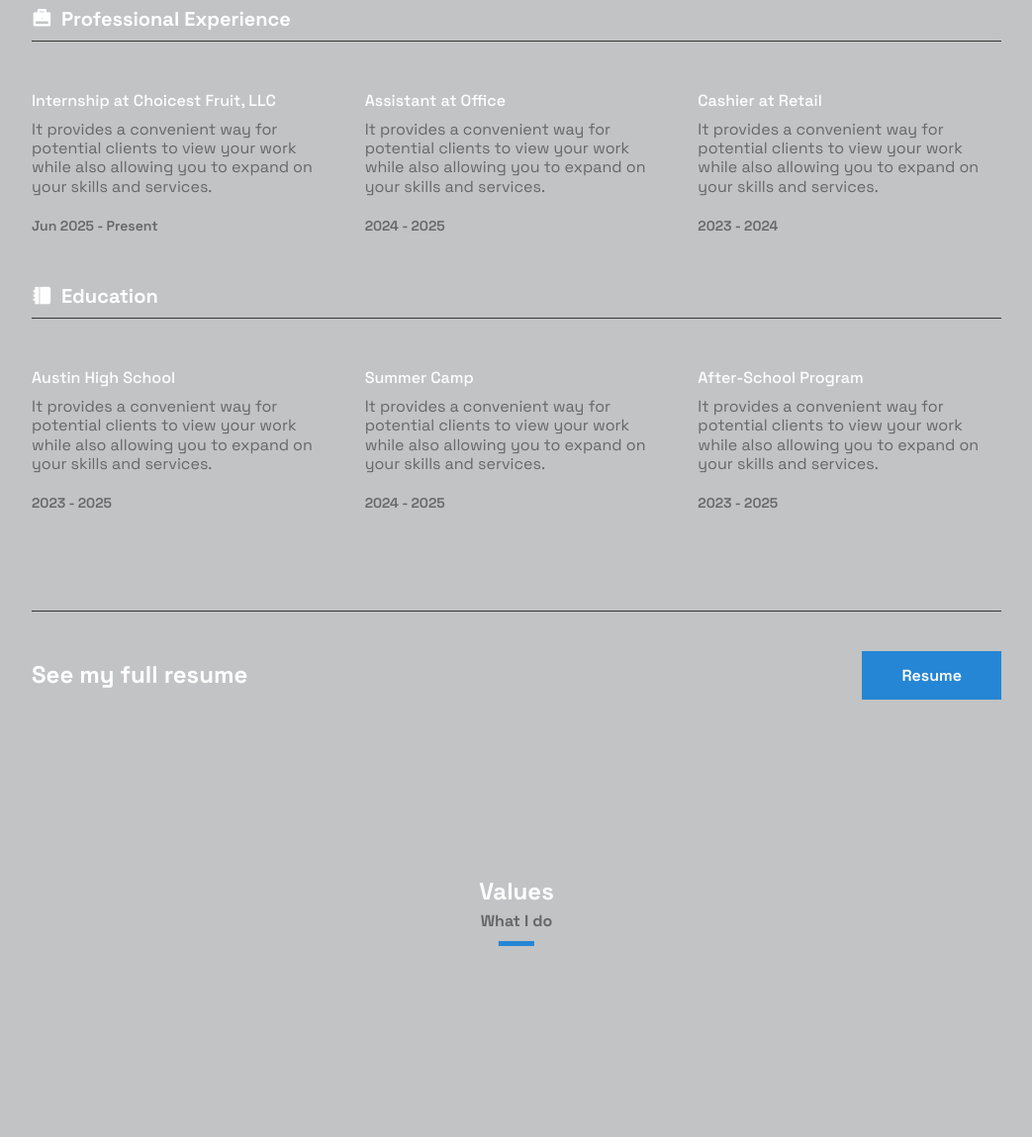
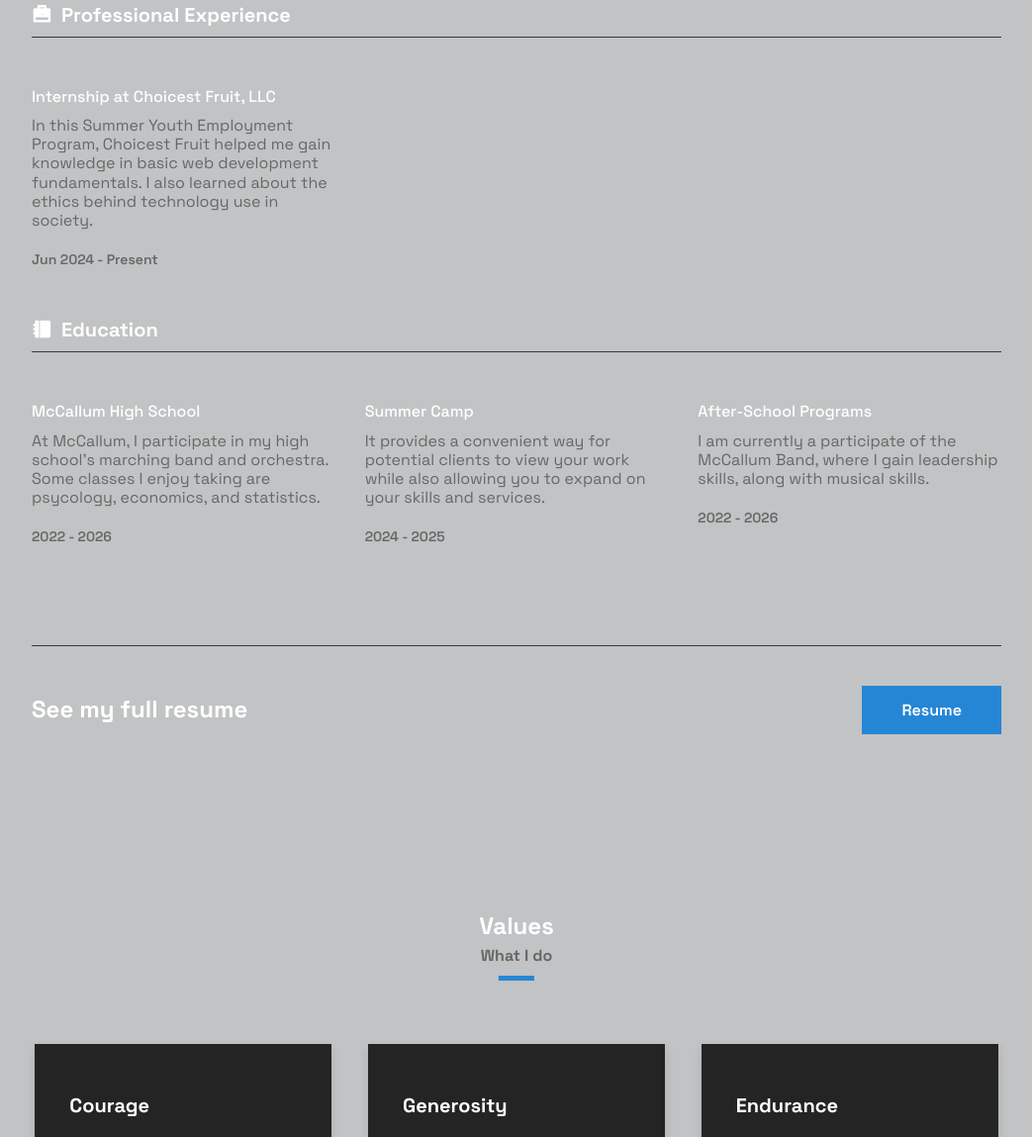
Before and after one commit to KaviRahman/My-portfolio-website, a plain HTML site: page index.html in a window 1280 px wide. Shown: the part 1651-2800 px from the top of the page at 99% size, without its empty margins (118-1161 px from the left). Drawn offline with nearby package versions, Linux system fonts and the light colour scheme.

Commit message:
added text

```diff
--- a/index.html
+++ b/index.html
@@ -63,7 +63,7 @@
             <div class="container">
                 <div class="d-grid hero__wrapper">
                     <div class="hero__content">
-                        <h1 class="hero__title">Hi, I am [Your Name Here].</h1>
+                        <h1 class="hero__title">Hi, I am Kavi Rahman.</h1>
                         <p class="hero__description">An enthusiastic and motivated student Web and Software Developer
                              currently gaining hands-on experience as an intern. I’m passionate about building interactive
                               websites and user-friendly applications while continuously learning modern development tools
@@ -100,10 +100,9 @@
                 <div class="d-grid about__wrapper">
                     <div class="about__content">
                         <h3 class="about__title">I'm a student at McCallum High School.</h3>
-                        <p class="about__description">A portfolio website is a unique way to showcase your work and let
-                            others know about yourself. It’s like an evergreen platform for your projects, case studies,
-                            and information about you. In addition, it’s one of the best ways to express your
-                            personality, experience, and capabilities .</p>
+                        <p class="about__description">At McCallum, I participate in my high school's marching band and orchestra.
+                            Some classes I enjoy taking are psycology, economics, and statistics.
+                            I hope to integrate my knowledge from these classes into the real world and in the workforce. </p>
                         <a href="#" class="btn btn--primary">Know More</a>
                     </div>
                     <div class="skills">
@@ -160,23 +159,21 @@
                         <!--= Experience 1 =-->
                         <div class="qualification__item">
                             <h3 class="qualification__title">Internship at Choicest Fruit, LLC</h3>
-                            <p class="qualification__description"> It provides a convenient way for potential clients to
-                                view your work while also allowing you to expand on your skills and services.</p>
-                            <span class="qualification__date">Jun 2025 - Present</span>
+                            <p class="qualification__description"> In this Summer Youth Employment Program, Choicest Fruit helped me gain knowledge in basic web development fundamentals.
+                                I also learned about the ethics behind technology use in society.</p>
+                            <span class="qualification__date">Jun 2024 - Present</span>
                         </div>
                         <!--= Experience 2 =-->
                         <div class="qualification__item">
-                            <h3 class="qualification__title">Assistant at Office</h3>
-                            <p class="qualification__description"> It provides a convenient way for potential clients to
-                                view your work while also allowing you to expand on your skills and services.</p>
-                            <span class="qualification__date">2024 - 2025</span>
+                            <h3 class="qualification__title"> </h3>
+                            <p class="qualification__description"> </p>
+                            <span class="qualification__date"></span>
                         </div>
                         <!--= Experience 3 =-->
                         <div class="qualification__item">
-                            <h3 class="qualification__title">Cashier at Retail</h3>
-                            <p class="qualification__description"> It provides a convenient way for potential clients to
-                                view your work while also allowing you to expand on your skills and services.</p>
-                            <span class="qualification__date">2023 - 2024</span>
+                            <h3 class="qualification__title"></h3>
+                            <p class="qualification__description"> </p>
+                            <span class="qualification__date"></span>
                         </div>
                     </div>
                 </div>
@@ -190,10 +187,10 @@
                     <div class="d-grid qualification__content">
                         <!--= Education 1 =-->
                         <div class="qualification__item">
-                            <h3 class="qualification__title">Austin High School</h3>
-                            <p class="qualification__description"> It provides a convenient way for potential clients to
-                                view your work while also allowing you to expand on your skills and services.</p>
-                            <span class="qualification__date">2023 - 2025</span>
+                            <h3 class="qualification__title">McCallum High School</h3>
+                            <p class="qualification__description">At McCallum, I participate in my high school's marching band and orchestra.
+                                Some classes I enjoy taking are psycology, economics, and statistics.  </p>
+                            <span class="qualification__date">2022 - 2026</span>
                         </div>
                         <!--= Education 2 =-->
                         <div class="qualification__item">
@@ -204,10 +201,9 @@
                         </div>
                         <!--= Education 3 =-->
                         <div class="qualification__item">
-                            <h3 class="qualification__title">After-School Program</h3>
-                            <p class="qualification__description"> It provides a convenient way for potential clients to
-                                view your work while also allowing you to expand on your skills and services.</p>
-                            <span class="qualification__date">2023 - 2025</span>
+                            <h3 class="qualification__title">After-School Programs</h3>
+                            <p class="qualification__description">I am currently a participate of the McCallum Band, where I gain leadership skills, along with musical skills. </p>
+                            <span class="qualification__date">2022 - 2026</span>
                         </div>
                     </div>
                 </div>
@@ -230,17 +226,19 @@
                     <!--= values card 1 =-->
                     <div class="values__card">
                         <h3 class="values__title">Courage</h3>
-                        <a href="#" class="values__link">Here you will indicate how the virtue resonates with your belief</a>
+                        <a href="#" class="values__link">In the workforce, courage is crucial in order to step outside one's comfort zone and explore new careers.</a>
                     </div>
                     <!--= values card 2 =-->
                     <div class="values__card">
                         <h3 class="values__title">Generosity</h3>
-                        <a href="#" class="values__link">Here you will indicate how the virtue resonates with your belie</a>
+                        <a href="#" class="values__link">Generosity is a important skill to have in the work enviornment.
+                            If one practices generosity among coworkers, they will most likely be seen as a useful individual in the workforce.  </a>
                     </div>
                     <!--= values card 3 =-->
                     <div class="values__card">
-                        <h3 class="values__title">Kindness</h3>
-                        <a href="#" class="values__link">Here you will indicate how the virtue resonates with your belie</a>
+                        <h3 class="values__title">Endurance</h3>
+                        <a href="#" class="values__link">This value resonates with me because
+                            having the stamina to withstand multiple hours of work every day can be a very crucial expectation for any job.</a>
                     </div>
                 </div>
             </div>
@@ -342,11 +340,4 @@
             <!--======= SwiperJS  ======-->
     <script src="https://cdn.jsdelivr.net/npm/swiper@8/swiper-bundle.min.js"></script>
 
-    <!--======= ScrollReveal ======-->
-    <script src="https://unpkg.com/scrollreveal"></script>
-
-    <!--====== Main JS =======-->
-    <script src="assets/main.js"></script>
-
-</body>
-</html>
+    <!--======= Scro
```
